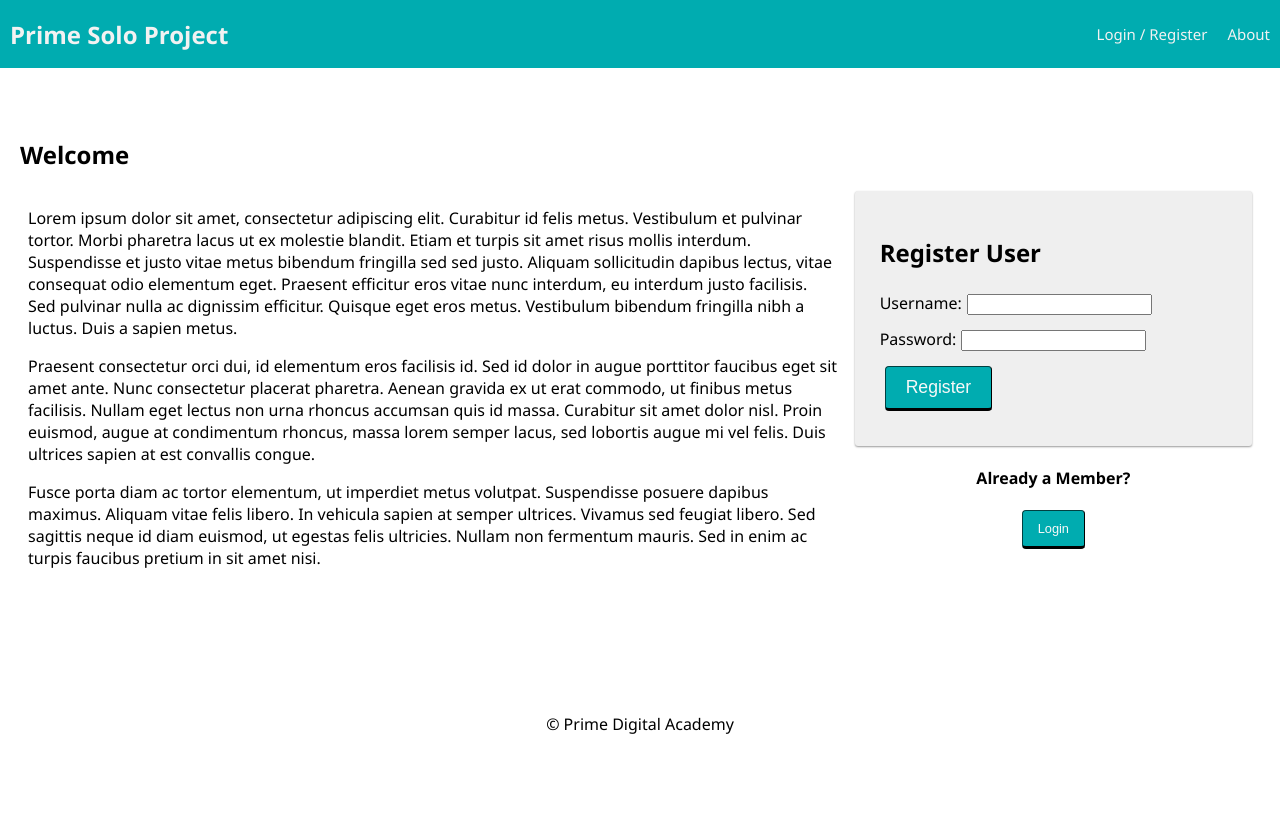
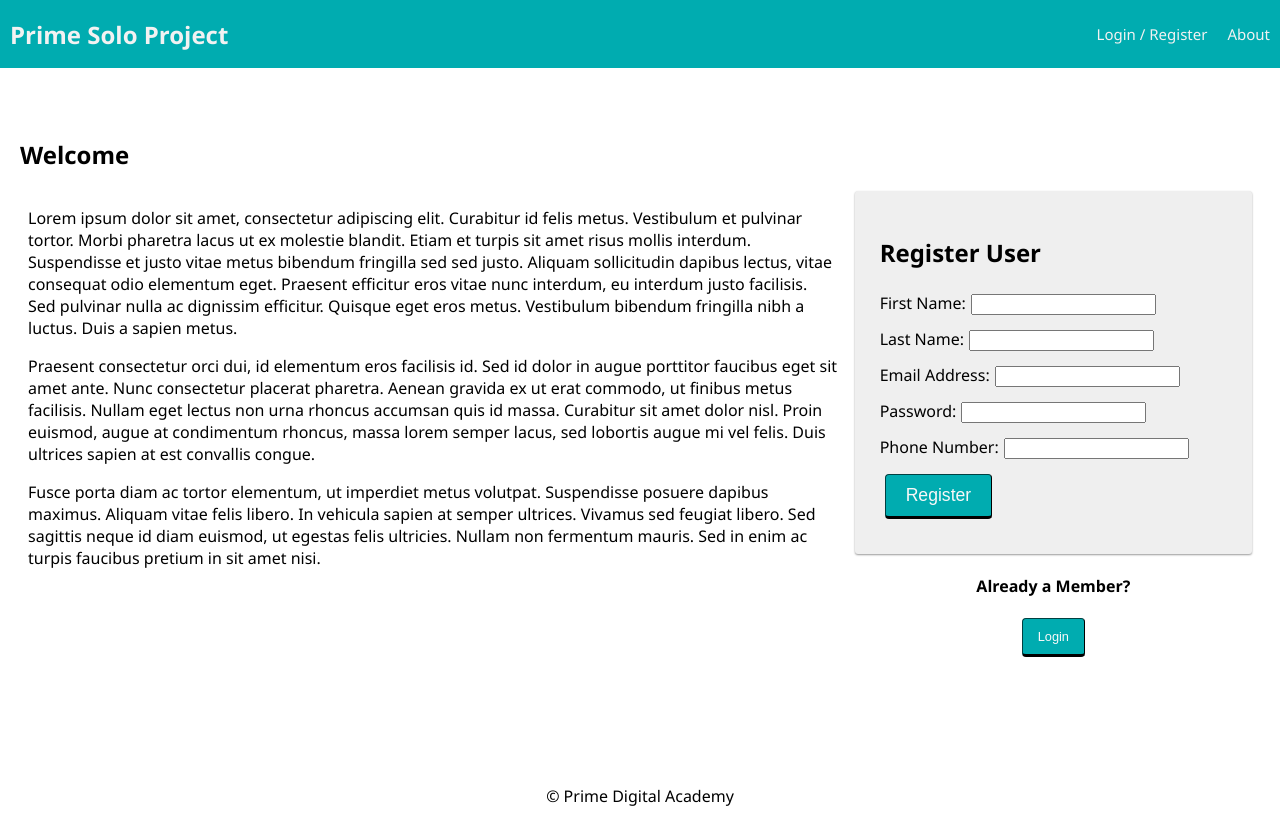
Before and after one commit to sezasada/task_portal, a React (Create React App) app: page /#/home in a window 1280 px wide. Before the commit the page ends 800 px from the top, so only its background shows below. Built offline with nearby package versions, Linux system fonts and the light colour scheme; no server answers.

Commit message:
User routes finished for now, register, login and logout functionality working on client. database file updated

```diff
--- a/src/components/App.jsx
+++ b/src/components/App.jsx
@@ -1,34 +1,33 @@
-import React, { useEffect } from 'react';
+import React, { useEffect } from "react";
 import {
 	HashRouter as Router,
 	Redirect,
 	Route,
 	Switch,
-} from 'react-router-dom';
+} from "react-router-dom";
 
-import { useDispatch, useSelector } from 'react-redux';
+import { useDispatch, useSelector } from "react-redux";
 
-import Nav from './Shared/Nav/Nav';
-import Footer from './Shared/Footer/Footer';
+import Nav from "./Shared/Nav/Nav";
+import Footer from "./Shared/Footer/Footer";
 
-import ProtectedRoute from './Shared/ProtectedRoute/ProtectedRoute';
+import ProtectedRoute from "./Shared/ProtectedRoute/ProtectedRoute";
 
-import AboutPage from './Pages/AboutPage/AboutPage';
-import UserPage from './Pages/UserPage/UserPage';
-import InfoPage from './Pages/InfoPage/InfoPage';
-import LandingPage from './Pages/LandingPage/LandingPage';
-import LoginPage from './Pages/LoginPage/LoginPage';
-import RegisterPage from './Pages/RegisterPage/RegisterPage';
+import AboutPage from "./Pages/AboutPage/AboutPage";
+import MainPage from "./Pages/MainPage/MainPage";
+import LandingPage from "./Pages/LandingPage/LandingPage";
+import LoginPage from "./Pages/LoginPage/LoginPage";
+import RegisterPage from "./Pages/RegisterPage/RegisterPage";
 
-import './App.css';
+import "./App.css";
 
 function App() {
 	const dispatch = useDispatch();
 
-  const user = useSelector(store => store.user);
+	const user = useSelector((store) => store.user);
 
 	useEffect(() => {
-    dispatch({ type: 'FETCH_USER' });
+		dispatch({ type: "FETCH_USER" });
 	}, [dispatch]);
 
 	return (
@@ -55,59 +54,42 @@ function App() {
 					<ProtectedRoute
 						// logged in shows UserPage else shows LoginPage
 						exact
-            path="/user"
+						path="/main"
 					>
-            <UserPage />
+						<MainPage />
 					</ProtectedRoute>
 
-          <ProtectedRoute
-            // logged in shows InfoPage else shows LoginPage
-            exact
-            path="/info"
-          >
-            <InfoPage />
-          </ProtectedRoute>
-
-          <Route
-            exact
-            path="/login"
-          >
-            {user.id ?
+					<Route exact path="/login">
+						{user.id ? (
 							// If the user is already logged in,
 							// redirect to the /user page
-              <Redirect to="/user" />
-              :
+							<Redirect to="/main" />
+						) : (
 							// Otherwise, show the login page
 							<LoginPage />
-            }
+						)}
 					</Route>
 
-          <Route
-            exact
-            path="/registration"
-          >
-            {user.id ?
+					<Route exact path="/registration">
+						{user.id ? (
 							// If the user is already logged in,
 							// redirect them to the /user page
-              <Redirect to="/user" />
-              :
+							<Redirect to="/main" />
+						) : (
 							// Otherwise, show the registration page
 							<RegisterPage />
-            }
+						)}
 					</Route>
 
-          <Route
-            exact
-            path="/home"
-          >
-            {user.id ?
+					<Route exact path="/home">
+						{user.id ? (
 							// If the user is already logged in,
 							// redirect them to the /user page
-              <Redirect to="/user" />
-              :
+							<Redirect to="/main" />
+						) : (
 							// Otherwise, show the Landing page
 							<LandingPage />
-            }
+						)}
 					</Route>
 
 					{/* If none of the other routes matched, we will show a 404. */}
--- a/src/components/Pages/InfoPage/InfoPage.jsx
+++ /dev/null
@@ -1,16 +0,0 @@
-import React from 'react';
-
-// This is one of our simplest components
-// It doesn't have local state
-// It doesn't dispatch any redux actions or display any part of redux state
-// or even care what the redux state is
-
-function InfoPage() {
-  return (
-    <div className="container">
-      <p>Info Page</p>
-    </div>
-  );
-}
-
-export default InfoPage;
--- /dev/null
+++ b/src/components/Pages/MainPage/MainPage.jsx
@@ -0,0 +1,18 @@
+import React from "react";
+import LogOutButton from "../../Shared/LogOutButton/LogOutButton";
+import { useSelector } from "react-redux";
+
+function UserPage() {
+	// this component doesn't do much to start, just renders some user reducer info to the DOM
+	const user = useSelector((store) => store.user);
+	return (
+		<div className="container">
+			<h2>Welcome, {user.first_name}!</h2>
+			<p>Your ID is: {user.id}</p>
+			<LogOutButton className="btn" />
+		</div>
+	);
+}
+
+// this allows us to use <App /> in index.js
+export default UserPage;
--- a/src/components/Pages/RegisterPage/RegisterForm.jsx
+++ b/src/components/Pages/RegisterPage/RegisterForm.jsx
@@ -1,9 +1,12 @@
-import React, { useState } from 'react';
-import { useDispatch, useSelector } from 'react-redux';
+import React, { useState } from "react";
+import { useDispatch, useSelector } from "react-redux";
 
 function RegisterForm() {
-  const [username, setUsername] = useState('');
-  const [password, setPassword] = useState('');
+	const [firstName, setFirstName] = useState("");
+	const [lastName, setLastName] = useState("");
+	const [username, setUsername] = useState("");
+	const [password, setPassword] = useState("");
+	const [phoneNumber, setPhoneNumber] = useState("");
 	const errors = useSelector((store) => store.errors);
 	const dispatch = useDispatch();
 
@@ -11,10 +14,13 @@ function RegisterForm() {
 		event.preventDefault();
 
 		dispatch({
-      type: 'REGISTER',
+			type: "REGISTER",
 			payload: {
+				first_name: firstName,
+				last_name: lastName,
 				username: username,
 				password: password,
+				phone_number: phoneNumber,
 			},
 		});
 	}; // end registerUser
@@ -28,11 +34,35 @@ function RegisterForm() {
 				</h3>
 			)}
 			<div>
-        <label htmlFor="username">
-          Username:
+				<label htmlFor="first-name">
+					First Name:
 					<input
 						type="text"
-            name="username"
+						name="first-name"
+						value={firstName}
+						required
+						onChange={(event) => setFirstName(event.target.value)}
+					/>
+				</label>
+			</div>
+			<div>
+				<label htmlFor="last-name">
+					Last Name:
+					<input
+						type="text"
+						name="last-name"
+						value={lastName}
+						required
+						onChange={(event) => setLastName(event.target.value)}
+					/>
+				</label>
+			</div>
+			<div>
+				<label htmlFor="email">
+					Email Address:
+					<input
+						type="text"
+						name="email"
 						value={username}
 						required
 						onChange={(event) => setUsername(event.target.value)}
@@ -52,6 +82,18 @@ function RegisterForm() {
 				</label>
 			</div>
 			<div>
+				<label htmlFor="phone-number">
+					Phone Number:
+					<input
+						type="text"
+						name="phone-number"
+						value={phoneNumber}
+						required
+						onChange={(event) => setPhoneNumber(event.target.value)}
+					/>
+				</label>
+			</div>
+			<div>
 				<input className="btn" type="submit" name="submit" value="Register" />
 			</div>
 		</form>
--- a/src/components/Pages/UserPage/UserPage.jsx
+++ /dev/null
@@ -1,18 +0,0 @@
-import React from 'react';
-import LogOutButton from '../../Shared/LogOutButton/LogOutButton';
-import {useSelector} from 'react-redux';
-
-function UserPage() {
-  // this component doesn't do much to start, just renders some user reducer info to the DOM
-  const user = useSelector((store) => store.user);
-  return (
-    <div className="container">
-      <h2>Welcome, {user.username}!</h2>
-      <p>Your ID is: {user.id}</p>
-      <LogOutButton className="btn" />
-    </div>
-  );
-}
-
-// this allows us to use <App /> in index.js
-export default UserPage;
```
Also changed, not shown: 2 other files (tests, documents, lock files or other folders). Lines whose indentation alone changed are shown as unchanged.
